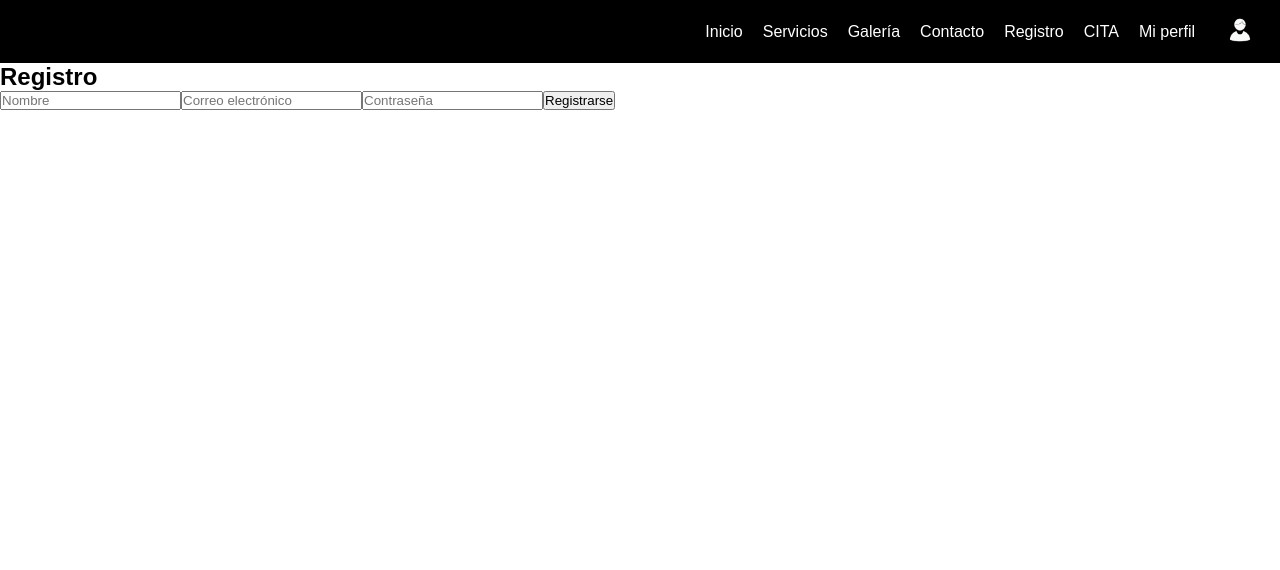
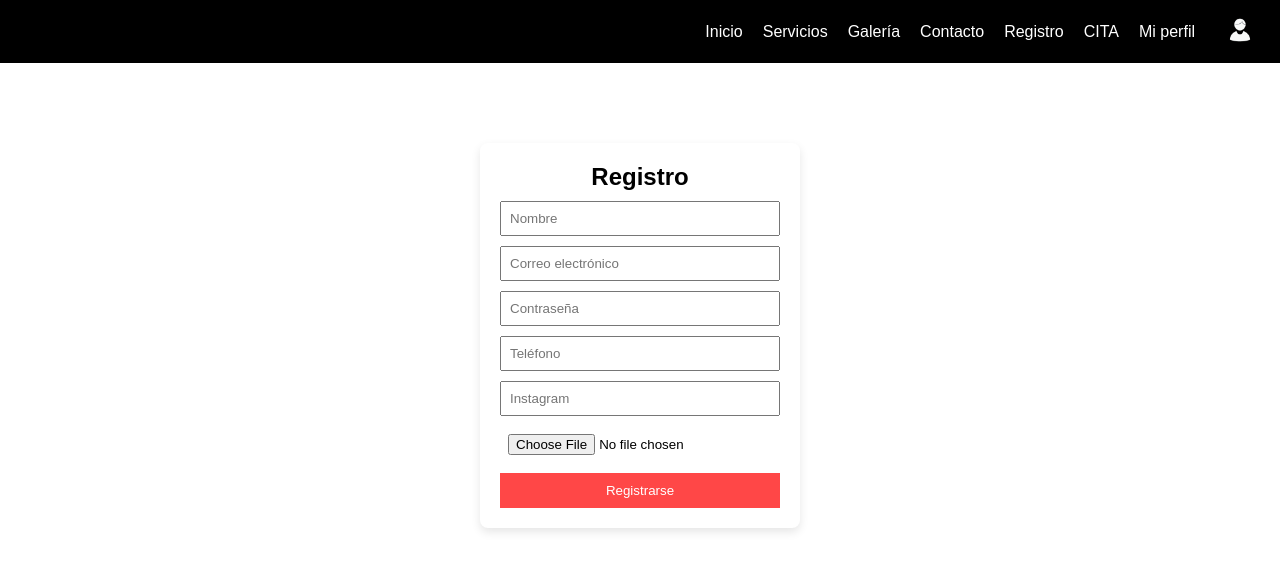
Before and after one commit to victorperezvl/Yamaki, a React (Vite) app in the folder frontend/: page /registro in a window 1280 px wide. Shown: the top 570 px of the page. Built offline with nearby package versions, Linux system fonts and the light colour scheme; no server answers.

Commit message:
ajustes registro

```diff
--- a/frontend/src/pages/Register.jsx
+++ b/frontend/src/pages/Register.jsx
@@ -1,21 +1,34 @@
 import { useState } from "react";
 const API_URL = import.meta.env.VITE_URL_API;
+import "../styles/register.css"
 
 const Register = () => {
   const [name, setName] = useState("");
   const [email, setEmail] = useState("");
   const [password, setPassword] = useState("");
+  const [phone, setPhone] = useState("");
+  const [instagram, setInstagram] = useState("");
+  const [photo, setPhoto] = useState(null);
   const [message, setMessage] = useState("");
 
   const handleRegister = async (e) => {
     e.preventDefault();
     setMessage("");
 
+    const formData = new FormData();
+    formData.append("name", name);
+    formData.append("email", email);
+    formData.append("password", password);
+    formData.append("phone", phone);
+    formData.append("instagram", instagram);
+    if (photo) {
+      formData.append("photo", photo);
+    }
+
     try {
       const response = await fetch(`${API_URL}register`, {
         method: "POST",
-        headers: { "Content-Type": "application/json" },
-        body: JSON.stringify({ name, email, password }),
+        body: formData, // Enviar datos como FormData para manejar imágenes
       });
 
       const data = await response.json();
@@ -24,6 +37,9 @@ const Register = () => {
         setName("");
         setEmail("");
         setPassword("");
+        setPhone("");
+        setInstagram("");
+        setPhoto(null);
       } else {
         setMessage(data.message || "Error al registrar.");
       }
@@ -36,7 +52,7 @@ const Register = () => {
   return (
     <div className="register-container">
       <h2>Registro</h2>
-      <form onSubmit={handleRegister}>
+      <form onSubmit={handleRegister} encType="multipart/form-data">
         <input
           type="text"
           placeholder="Nombre"
@@ -58,6 +74,24 @@ const Register = () => {
           onChange={(e) => setPassword(e.target.value)}
           required
         />
+        <input
+          type="tel"
+          placeholder="Teléfono"
+          value={phone}
+          onChange={(e) => setPhone(e.target.value)}
+          required
+        />
+        <input
+          type="text"
+          placeholder="Instagram"
+          value={instagram}
+          onChange={(e) => setInstagram(e.target.value)}
+        />
+        <input
+          type="file"
+          accept="image/*"
+          onChange={(e) => setPhoto(e.target.files[0])}
+        />
         <button type="submit">Registrarse</button>
       </form>
       {message && <p>{message}</p>}
--- /dev/null
+++ b/frontend/src/styles/register.css
@@ -0,0 +1,34 @@
+.register-container {
+    width: 320px;
+    margin: 80px auto 20px; /* Aumentamos el margen superior */
+    text-align: center;
+    padding: 20px;
+    border-radius: 8px;
+    background-color: #fff; /* Opcional: para darle un fondo */
+    box-shadow: 0px 4px 10px rgba(0, 0, 0, 0.1); /* Opcional: sombrita para destacar */
+  }
+
+  .register-container input {
+    display: block;
+    width: 100%;
+    margin: 10px 0;
+    padding: 8px;
+  }
+
+  .register-container input[type="file"] {
+    border: none;
+  }
+
+  .register-container button {
+    background-color: #ff4747;
+    color: white;
+    border: none;
+    padding: 10px;
+    width: 100%;
+    cursor: pointer;
+  }
+
+  .register-container p {
+    margin-top: 10px;
+    color: green;
+  }
```
